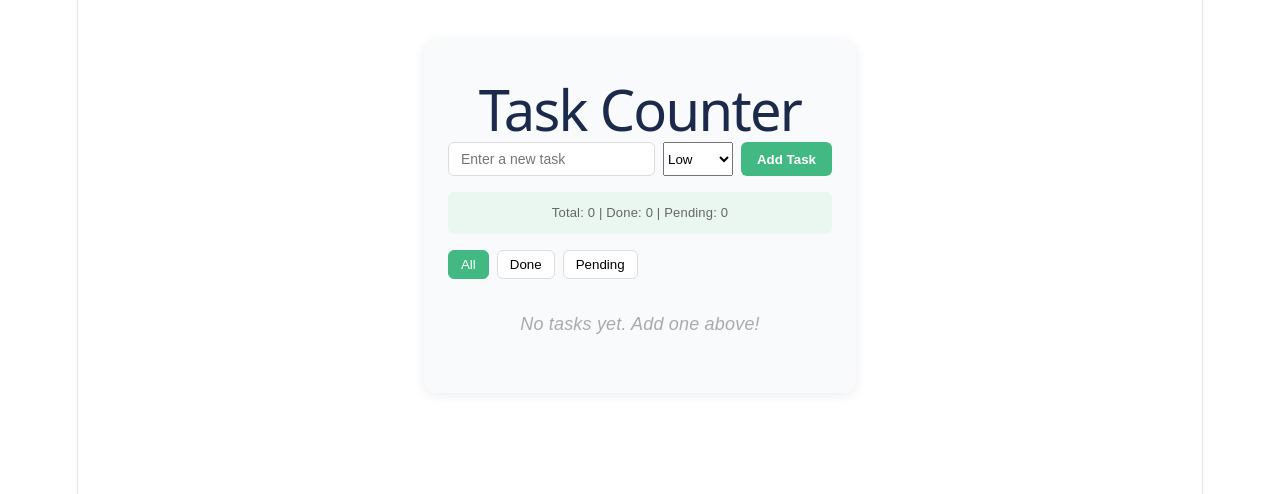
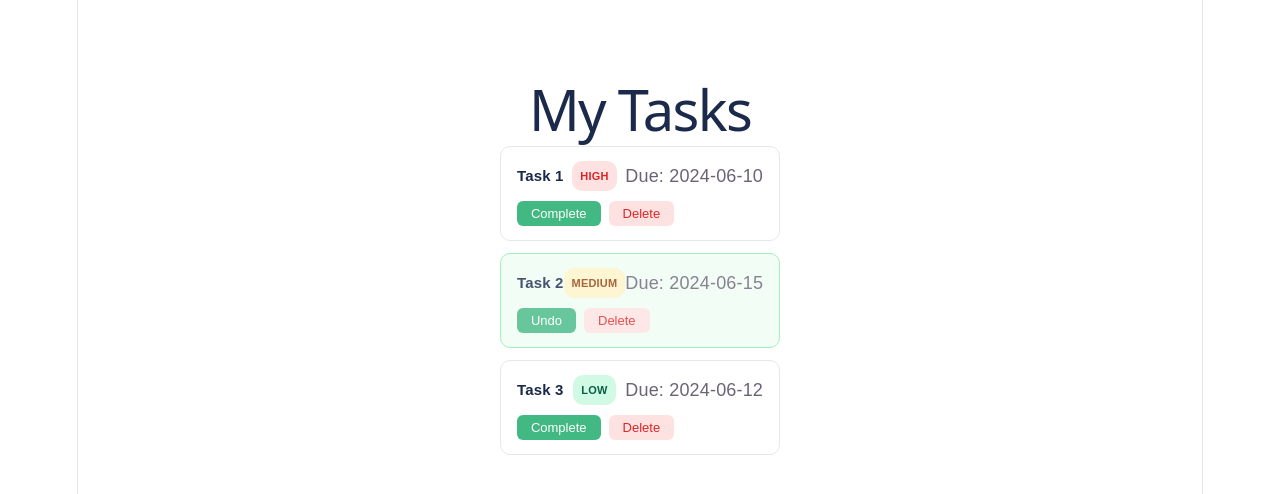
Before and after one commit to Jason-Cormier/FrontEndTraining, a Vue app in the folder task-counter/: page / in a window 1280 px wide. Shown: the top 494 px of the page. Built offline with nearby package versions, Linux system fonts and the light colour scheme.

Commit message:
Day 2 Update: Added the Extensions

```diff
--- a/task-counter/src/App.vue
+++ b/task-counter/src/App.vue
@@ -1,8 +1,8 @@
 <script setup lang="ts">
-import TaskCounter from './views/TaskCounter.vue'
-import TaskListView from './views/TaskListView.vue'
+import TaskCounter from './views/Day1/TaskCounter.vue'
+import TaskListView from './views/Day2/TaskListView.vue'
 </script>
 
 <template>
-  <TaskCounter />
+  <TaskListView />
 </template>
--- a/task-counter/src/views/TaskCard.vue
+++ b/task-counter/src/views/Day2/TaskCard.vue
@@ -61,6 +61,7 @@ HINTS (read only if stuck)
 
 <!-- ─── TaskCard.vue ─── -->
 <script setup>
+import { ref } from 'vue'
 // TODO 1: import defineProps and defineEmits (they are compiler macros — no import needed
 //          but you DO need to call them)
 
@@ -70,12 +71,36 @@ const props = defineProps({
   task: {
     type: Object,
     required: true
+  },
+  priority: {
+    type: String,
+    required: false,
+    default: 'low'
   }
 })
 
 // TODO 3: Define emits for 'complete' and 'delete'
 // const emit = defineEmits([...])
-const emit = defineEmits(['complete', 'delete'])
+const emit = defineEmits(['complete', 'delete', 'update'])
+
+const isEditing = ref(false)
+const editedName = ref('')
+
+function startEdit() {
+  isEditing.value = true
+  editedName.value = props.task.name
+}
+
+function saveEdit() {
+  if (!editedName.value.trim()) return
+
+  emit('update', {
+    id: props.task.id,
+    name: editedName.value
+  })
+
+  isEditing.value = false
+}
 </script>
 
 <template>
@@ -85,11 +110,25 @@ const emit = defineEmits(['complete', 'delete'])
 
     <div class="task-header">
       <!-- TODO 5: Display the task name -->
-       <span class="name">{{ props.task.name }}</span>
+      <span
+        v-if="!isEditing"
+        class="name"
+        @click="startEdit"
+      >{{ props.task.name }}</span>
+
+      <input
+        v-else
+        v-model="editedName"
+        @keyup.enter="saveEdit"
+      />
+
+      <button v-if="isEditing" @click="saveEdit">Save</button>
+
+      <span class="priority" :class="props.priority">{{ props.priority }}</span>
 
       <!-- TODO 6: Add the named slot for metadata -->
       <!-- <slot name="meta" /> -->
-       <slot name="meta" />
+      <slot name="meta" />
     </div>
 
     <div class="task-actions">
@@ -154,4 +193,23 @@ const emit = defineEmits(['complete', 'delete'])
   cursor: pointer;
   font-size: 13px;
 }
+.priority {
+  font-size: 11px;
+  font-weight: bold;
+  padding: 2px 8px;
+  border-radius: 10px;
+  text-transform: uppercase;
+}
+.low {
+  background: #d1fae5;
+  color: #065f46;
+}
+.medium {
+  background: #fef3c7;
+  color: #92400e;
+}
+.high {
+  background: #fee2e2;
+  color: #dc2626;
+}
 </style>
--- a/task-counter/src/views/TaskListView.vue
+++ b/task-counter/src/views/Day2/TaskListView.vue
@@ -12,9 +12,9 @@ import TaskCard from './TaskCard.vue'
 // Each task: { id, name, done, dueDate }
 // const tasks = ref([...])
 const tasks = ref([
-  { id: 1, name: 'Task 1', done: false, dueDate: '2024-06-10' },
-  { id: 2, name: 'Task 2', done: true, dueDate: '2024-06-15' },
-  { id: 3, name: 'Task 3', done: false, dueDate: '2024-06-12' }
+  { id: 1, name: 'Task 1', done: false, dueDate: '2024-06-10', priority: 'high' },
+  { id: 2, name: 'Task 2', done: true, dueDate: '2024-06-15', priority: 'medium' },
+  { id: 3, name: 'Task 3', done: false, dueDate: '2024-06-12', priority: 'low' }
 ])
 
 // TODO 2: Write handleComplete(id) — toggle the done state of the task with this id
@@ -28,6 +28,11 @@ function handleComplete(id) {
 function handleDelete(id) {
   // your code here
   tasks.value = tasks.value.filter(task => task.id !== id)
+}
+
+function handleUpdate(payload) {
+  const task = tasks.value.find(task => task.id === payload.id)
+  if (task) {task.name = payload.name}
 }
 </script>
 
@@ -59,8 +64,10 @@ function handleDelete(id) {
       v-for="task in tasks"
       :key="task.id"
       :task="task"
+      :priority="task.priority"
       @complete="handleComplete"
       @delete="handleDelete"
+      @update="handleUpdate"
     >
       <template #meta>
         Due: {{ task.dueDate }}
```
Also changed, not shown: task-counter/src/views/Day1/TaskCounter.vue (renamed from task-counter/src/views/TaskCounter.vue).
